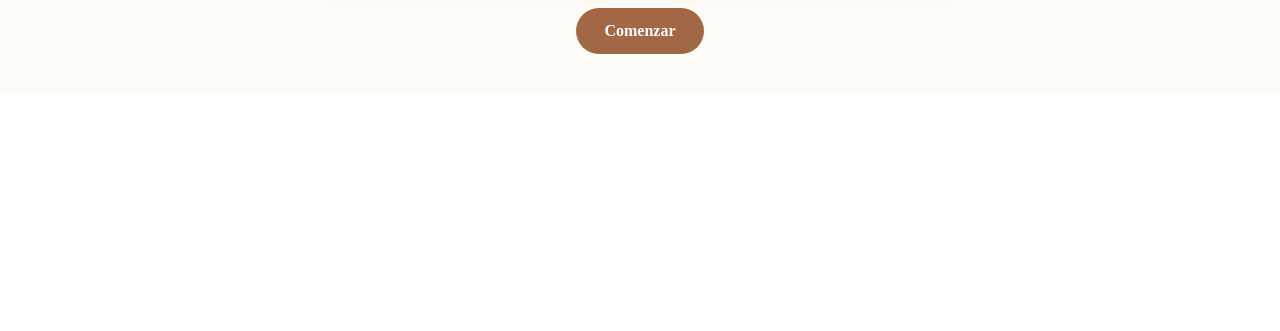
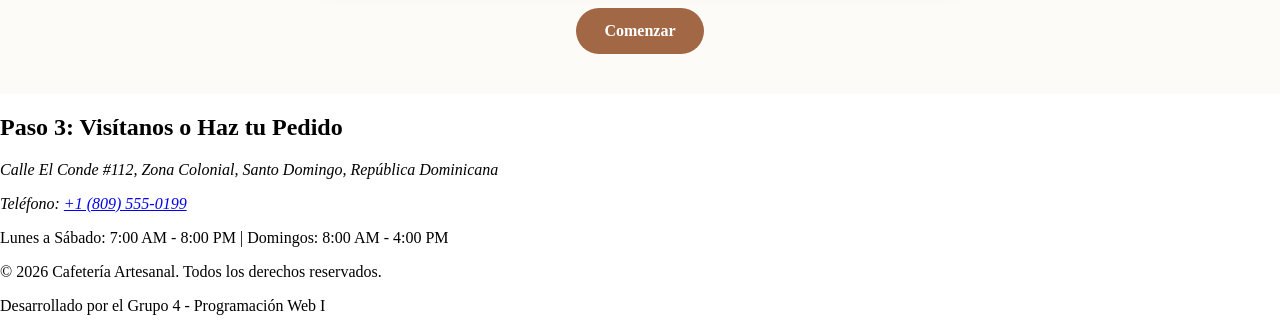
Before and after one commit to jonard-dev/Proyecto---Cafeteria, a plain HTML site: page index.html in a window 1280 px wide. Shown: the part 770-1101 px from the top of the page. Before the commit the page ends 864 px from the top, so only its background shows below. Drawn offline with Linux system fonts and the light colour scheme.

Commit message:
Feat:HTML Modulo 4 - Fotter listo

```diff
--- a/index.html
+++ b/index.html
@@ -42,5 +42,25 @@
     </main>
 
     <!--Modulo-4-Fotter-Tibo-->
+
+    <footer id="contacto">
+      <h2>Paso 3: Visítanos o Haz tu Pedido</h2>
+      <address>
+        <p>
+          Calle El Conde #112, Zona Colonial, Santo Domingo, República
+          Dominicana
+        </p>
+        <p>Teléfono: <a href="tel:+18095550199">+1 (809) 555-0199</a></p>
+      </address>
+      <p class="suave">
+        Lunes a Sábado: 7:00 AM - 8:00 PM | Domingos: 8:00 AM - 4:00 PM
+      </p>
+      <div class="creditos">
+        <p class="suave">
+          © 2026 Cafetería Artesanal. Todos los derechos reservados.
+        </p>
+        <p class="suave">Desarrollado por el Grupo 4 - Programación Web I</p>
+      </div>
+    </footer>
   </body>
 </html>
```
Also changed, not shown: Modulo-4-Fotter-Tibo/footer.html (+9 -3 lines).
